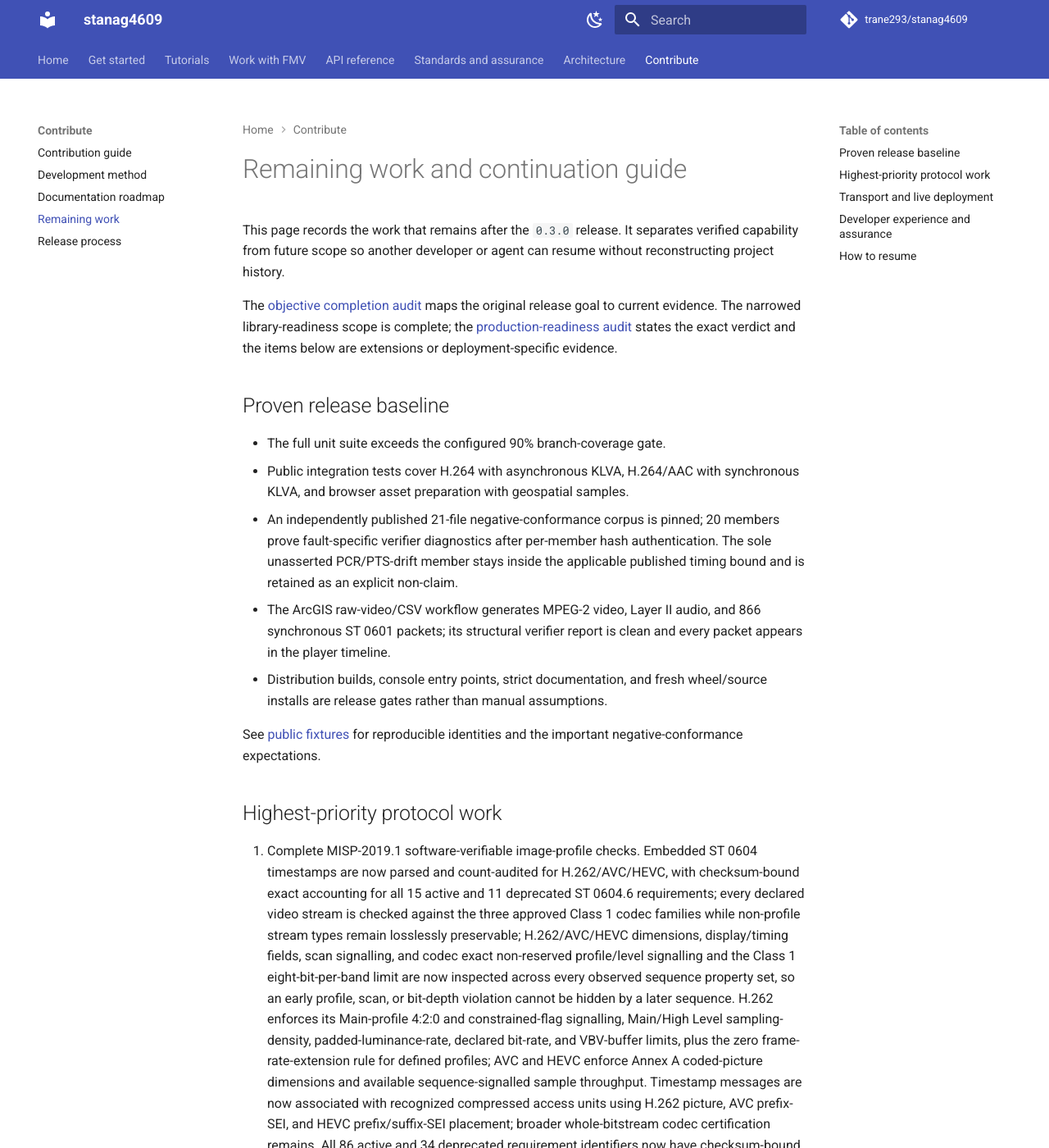
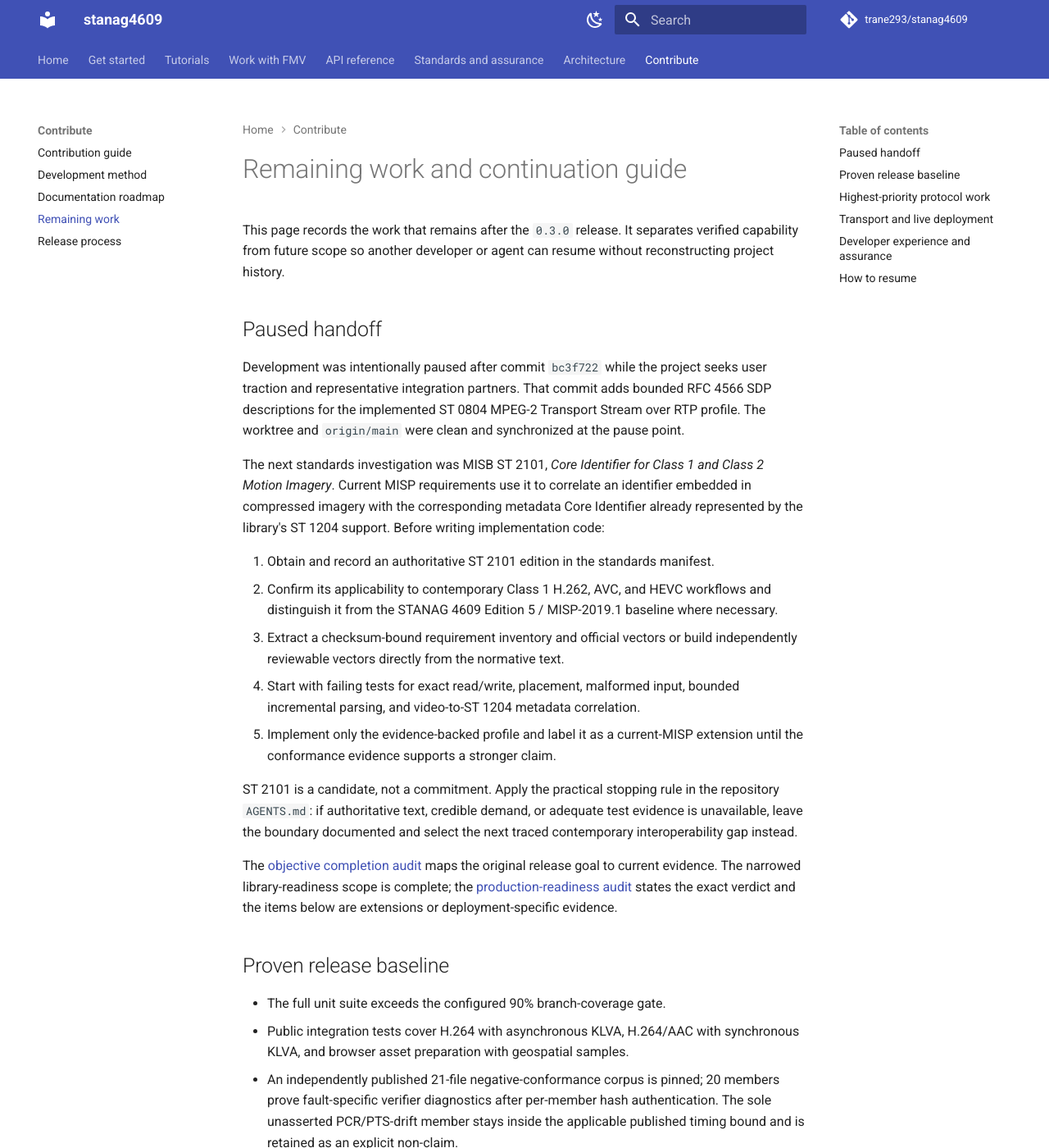
Before and after one commit to trane293/stanag4609, an MkDocs documentation site: the page built from docs/ROADMAP.md, in a window 1280 px wide and 1400 px high. Shown: the whole window at 82% size. Built offline with MkDocs 1.6.1 and Material for MkDocs 9.7.7, drawn with Linux system fonts in a browser that asks for light colours; comment, search, counter and statistics services are not loaded.

Commit message:
docs: add agent continuation contract

```diff
--- a/docs/ROADMAP.md
+++ b/docs/ROADMAP.md
@@ -3,6 +3,36 @@
 This page records the work that remains after the `0.3.0` release.
 It separates verified capability from future scope so another developer or agent
 can resume without reconstructing project history.
+
+## Paused handoff
+
+Development was intentionally paused after commit `bc3f722` while the project
+seeks user traction and representative integration partners. That commit adds
+bounded RFC 4566 SDP descriptions for the implemented ST 0804 MPEG-2
+Transport Stream over RTP profile. The worktree and `origin/main` were clean and
+synchronized at the pause point.
+
+The next standards investigation was MISB ST 2101, *Core Identifier for Class 1
+and Class 2 Motion Imagery*. Current MISP requirements use it to correlate an
+identifier embedded in compressed imagery with the corresponding metadata Core
+Identifier already represented by the library's ST 1204 support. Before writing
+implementation code:
+
+1. Obtain and record an authoritative ST 2101 edition in the standards manifest.
+2. Confirm its applicability to contemporary Class 1 H.262, AVC, and HEVC
+   workflows and distinguish it from the STANAG 4609 Edition 5 / MISP-2019.1
+   baseline where necessary.
+3. Extract a checksum-bound requirement inventory and official vectors or build
+   independently reviewable vectors directly from the normative text.
+4. Start with failing tests for exact read/write, placement, malformed input,
+   bounded incremental parsing, and video-to-ST 1204 metadata correlation.
+5. Implement only the evidence-backed profile and label it as a current-MISP
+   extension until the conformance evidence supports a stronger claim.
+
+ST 2101 is a candidate, not a commitment. Apply the practical stopping rule in
+the repository `AGENTS.md`: if authoritative text, credible demand, or adequate
+test evidence is unavailable, leave the boundary documented and select the next
+traced contemporary interoperability gap instead.
 
 The [objective completion audit](COMPLETION_AUDIT.md) maps the original release
 goal to current evidence. The narrowed library-readiness scope is complete; the
```
Also changed, not shown: AGENTS.md (added, +115 -0 lines).
